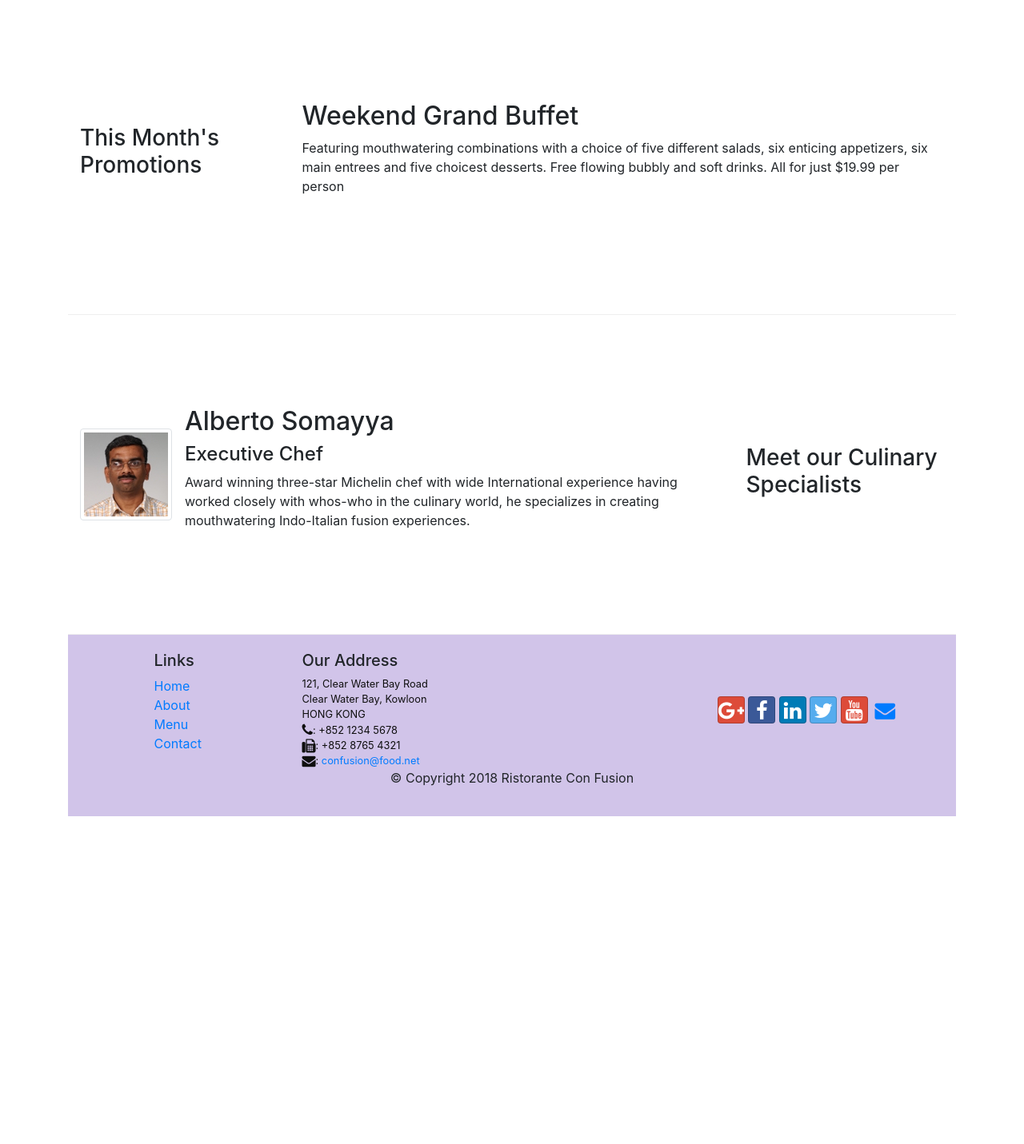
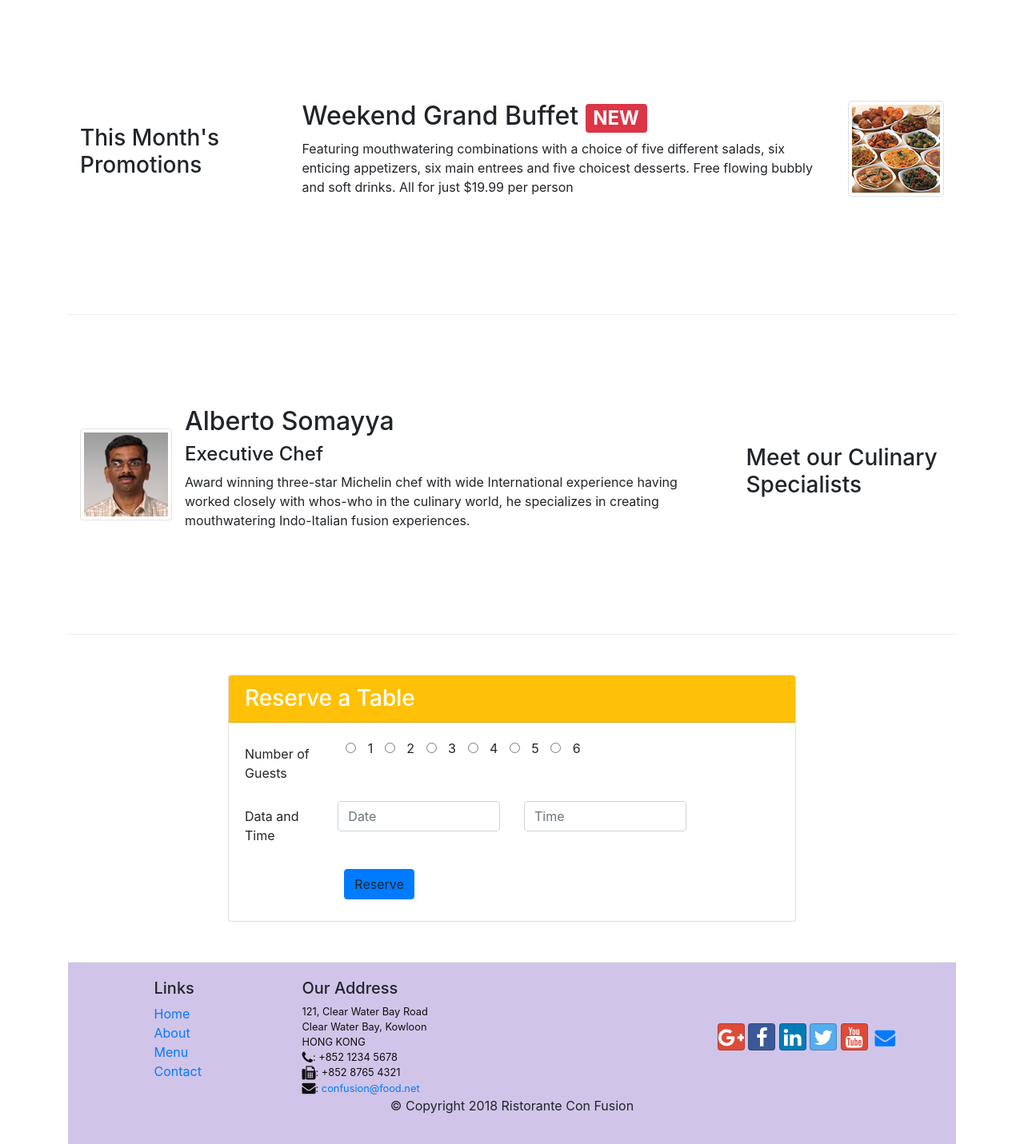
Before and after one commit to sathg/conFusion, a website: page index.html in a window 1280 px wide. Shown: the part 740-2171 px from the top of the page at 80% size. Before the commit the page ends 1761 px from the top, so only its background shows below. Drawn offline with nearby package versions, Linux system fonts and the light colour scheme.

Commit message:
Cards Buttons forms

```diff
--- a/css/styles.css
+++ b/css/styles.css
@@ -37,3 +37,7 @@ body{
 .navbar-dark {
      background-color: #512DA8;
 }
+
+input[type="radio"]{
+    margin: 0 10px 0 10px;
+  }
--- a/index.html
+++ b/index.html
@@ -40,8 +40,17 @@
                     <h1>Ristorante con Fusion</h1>
                     <p>We take inspiration from the World's best cuisines, and create a unique fusion experience. Our lipsmacking creations will tickle your culinary senses!</p>
                 </div>
-                <div class="col-12 col-sm align-self-center">
-                    <img src="img/logo.png" class="img-fluid">
+                <div class="row row-header">
+                    <div class="col-12 col-sm align-self-center">
+                        <img src="img/logo.png" class="img-fluid">
+                    </div>
+                </div>
+                <div class="row">
+                    <div class="col-12 col-sm align-self-center">
+                        <div class="btn">
+                            <a role="button" class="btn bg-warning btn-lg" href="#Reserve"></i>Reserve Table</a>
+                        </div>
+                    </div>
                 </div>
             </div>
         </div>
@@ -56,7 +65,7 @@
                 <div class="media">
                     <img class="d-flex mr-3 img-thumbnail align-self-center" src="img/uthappizza.png" alt="Uthappizza">
                     <div class="media-body">
-                        <h2 class="mt-0">Uthappizza <span class="badge badge-danger">HOT</span> <span class="badge badge-pill badge-secondary">$4.99</span> </h2>
+                        <h2 class="mt-0">Uthappizza <span class="badge badge-danger">HOT</span> <span class="mt-3 badge badge-pill badge-secondary">$4.99</span> </h2>
                         <p class="d-none d-sm-block">A unique combination of Indian Uthappam (pancake) and
                             Italian pizza, topped with Cerignola olives, ripe vine
                             cherry tomatoes, Vidalia onion, Guntur chillies and
@@ -67,15 +76,17 @@
         </div>
 
         <div class="row row-content align-items-center">
-            <div class="col-12 col-sm-4 order-sm-last col-md-3">
+            <div class="col-12 col-sm-4 order-sm-first col-md-3">
                 <h3>This Month's Promotions</h3>
             </div>
-            <div class="col col-md order-sm-last col-md">
-
-                <h2>Weekend Grand Buffet</h2>
-                <p>Featuring mouthwatering combinations with a choice of five different salads, six enticing appetizers, six main entrees and five choicest desserts. Free flowing bubbly and soft drinks. All for just $19.99 per person </p>
-
-
+            <div class="media col col-md order-sm-last col-md">
+                    <div class="media-body">
+                        <h2 class="mt-0 ">Weekend Grand Buffet <span class="badge badge-danger">NEW</span> </h2>
+                        <p class="d-none d-sm-block">Featuring mouthwatering combinations with a choice of five different salads, six enticing appetizers, six main entrees and five choicest desserts. Free flowing bubbly and soft drinks. All for just $19.99 per person</p>
+                    </div>
+                    <div class="media-right">
+                        <img class="d-flex ml-3 img-thumbnail align-self-center" src="img/buffet.png" alt="buffet">
+                    </div>
             </div>
         </div>
 
@@ -96,6 +107,41 @@
                         </p>
                     </div>
                 </div>
+            </div>
+        </div>
+
+    <div class="row row-content align-items-center">
+        <div class="col-12 col-md-8 offset-md-2">
+            <div class="card">
+                <h3 class="card-header bg-warning text-white" id="Reserve">Reserve a Table</h3>
+                <div class="card-body">
+                    <form>
+                        <div class="form-group row ">
+                            <label for="firstname" class="col-md-2 col-form-label">Number of Guests</label>
+                            <div class="col-md-10 align-items-center">
+                                <label class="radio-inline"><input type="radio" name="optradio" id="r1" > 1</label>
+                                <label class="radio-inline"><input type="radio" name="optradio" id="r2" > 2</label>
+                                <label class="radio-inline"><input type="radio" name="optradio" id="r3" > 3</label>
+                                <label class="radio-inline"><input type="radio" name="optradio" id="r4" > 4</label>
+                                <label class="radio-inline"><input type="radio" name="optradio" id="r5" > 5</label>
+                                <label class="radio-inline"><input type="radio" name="optradio" id="r6" > 6</label>
+                            </div>
+                        </div>
+                        <div class="form-group row">
+                            <label for="datetime" class="col-12 col-md-2 col-form-label">Data and Time</label>
+                            <div class=" col-12 col-md-4">
+                                <input type="" class="form-control" id="date" name="date" placeholder="Date">
+                            </div>
+                            <div class="col-12 col-md-4">
+                                <input type="" class="form-control" id="time" name="time" placeholder="Time">
+                            </div>
+                        </div>
+                    </form>
+                    <div class="btn offset-2">
+                        <a role="button" class="btn btn-primary"></i>Reserve</a>
+                    </div>
+                </div>
+            </div>
         </div>
     </div>
 
```
